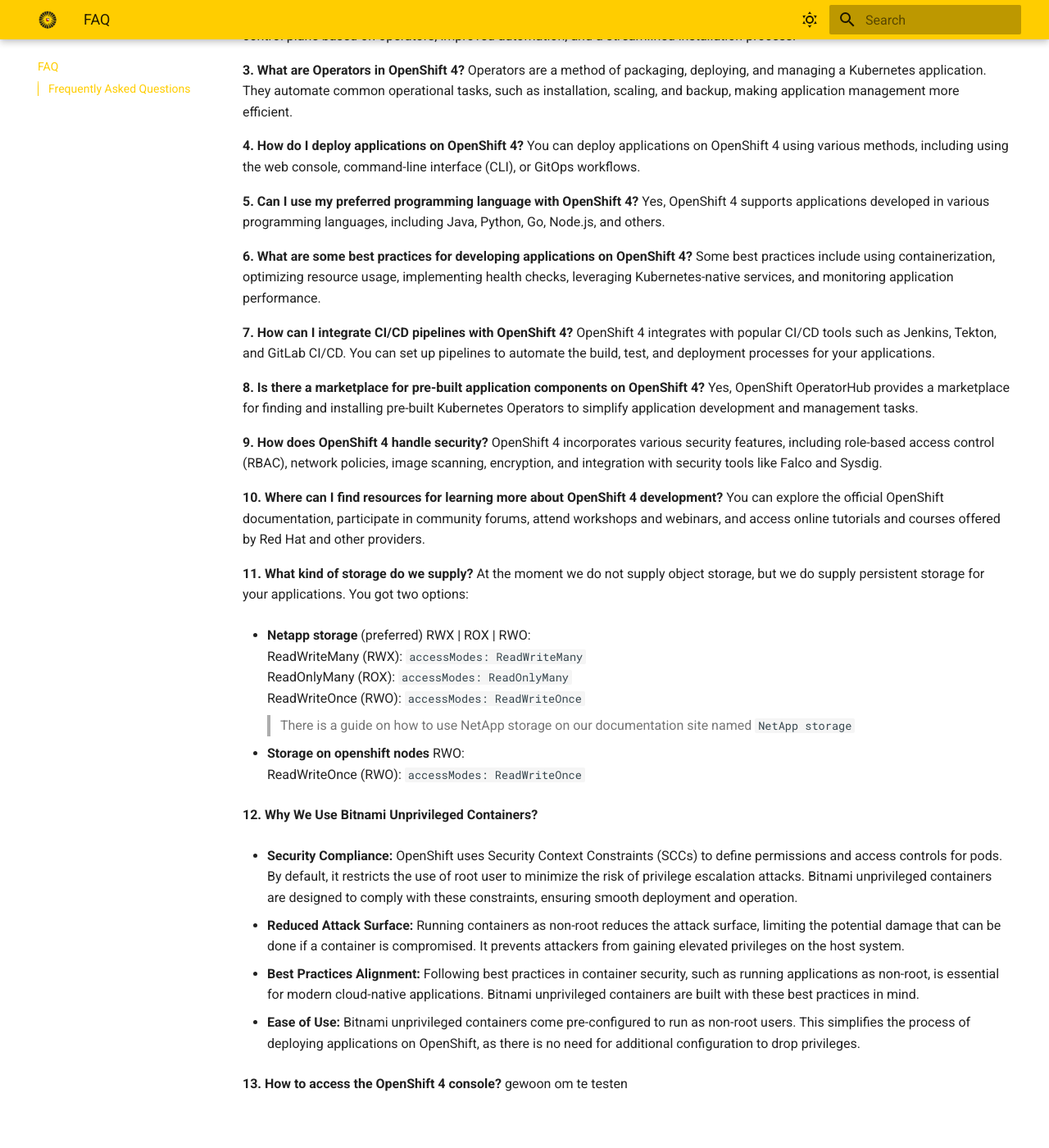
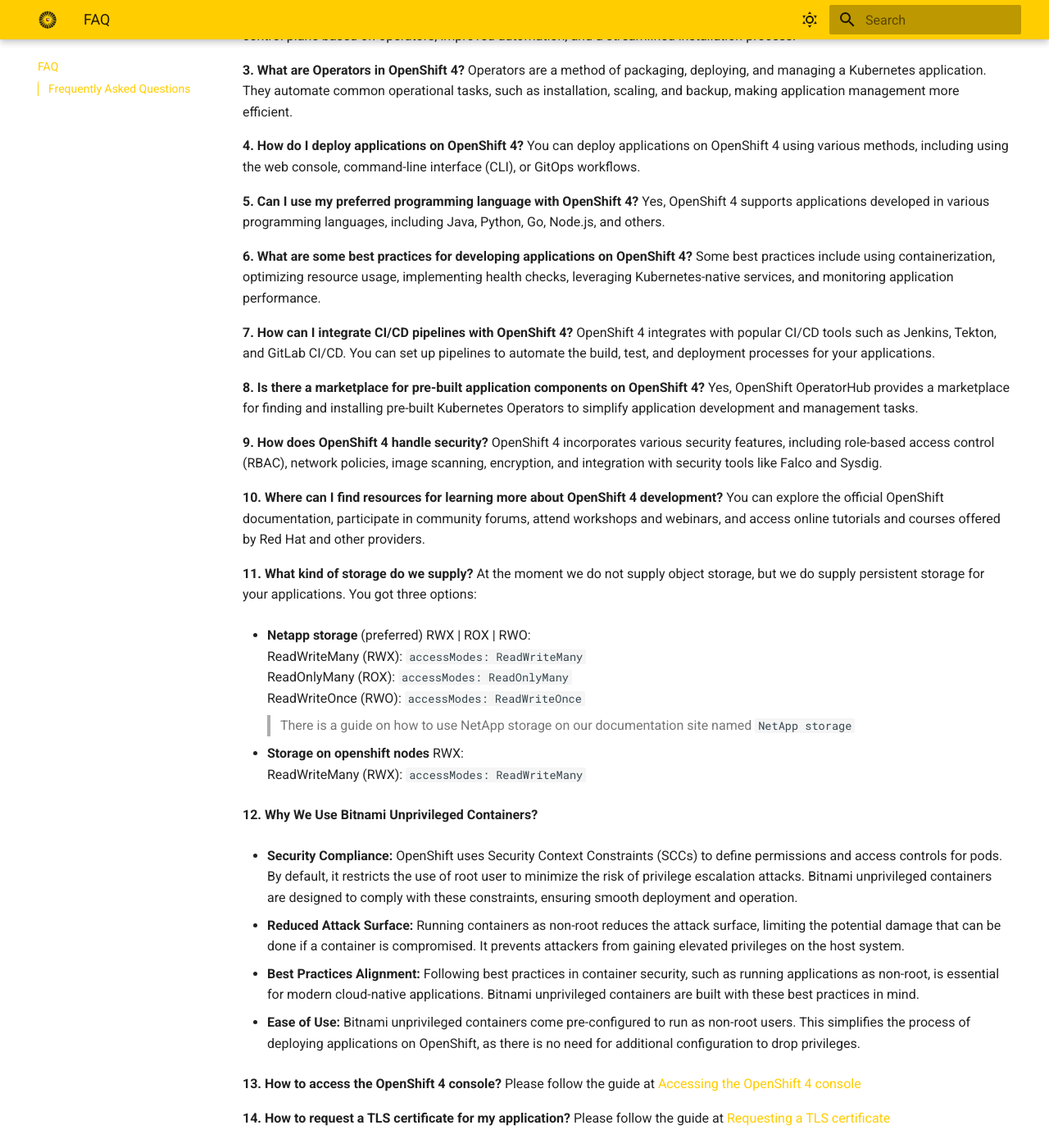
Before and after one commit to UtrechtUniversity/containerplatform-docs, an MkDocs documentation site: the page built from docs/faq.md, in a window 1280 px wide and 1400 px high, scrolled down 406 px. Shown: the whole window at 82% size. Built offline with MkDocs 1.6.1 and Material for MkDocs 9.7.7, drawn with Linux system fonts in a browser that asks for light colours; before the commit the page ends 1765 px from its top, so only the background shows below that.

Commit message:
Add all info around certificates (CA) (#53)

```diff
--- a/docs/faq.md
+++ b/docs/faq.md
@@ -35,7 +35,7 @@
 
 **11. What kind of storage do we supply?**
 At the moment we do not supply object storage, but we do supply persistent storage for your applications.
-You got two options:
+You got three options:
 
 - **Netapp storage** (preferred) RWX | ROX | RWO:
    ReadWriteMany (RWX): `accessModes:    ReadWriteMany`
@@ -43,8 +43,8 @@
    ReadWriteOnce (RWO): `accessModes:    ReadWriteOnce`
    > There is a guide on how to use NetApp storage on our documentation site named `NetApp storage`
 
-- **Storage on openshift nodes** RWO:
-  ReadWriteOnce (RWO): `accessModes:    ReadWriteOnce`
+- **Storage on openshift nodes** RWX:
+  ReadWriteMany (RWX): `accessModes:    ReadWriteMany`
 
 **12. Why We Use Bitnami Unprivileged Containers?**
 
@@ -61,4 +61,7 @@
    Bitnami unprivileged containers come pre-configured to run as non-root users. This simplifies the process of deploying applications on OpenShift, as there is no need for additional configuration to drop privileges.
 
 **13. How to access the OpenShift 4 console?**
-gewoon om te testen
+   Please follow the guide at [Accessing the OpenShift 4 console](../content/basics/login.md)
+
+**14. How to request a TLS certificate for my application?**
+   Please follow the guide at [Requesting a TLS certificate](../content/guides/request-tls-cert.md)
--- a/mkdocs.yml
+++ b/mkdocs.yml
@@ -64,6 +64,7 @@
     - Create a project: content/guides/create-project.md
     - Deploy sample application: content/guides/deploy-a-sample-app.md
     - Deploy wordpress application: content/guides/wordpress-example-app.md
+    - Request a managed TLS certificate for your application: content/guides/request-tls-certificate.md
     - NetApp storage: content/guides/netapp-storage.md
     - Deploy Apache rootless: content/guides/apache-nonroot.md
     - Deploy with ServiceAccount: content/guides/deploy-using-a-serviceaccount.md
```
Also changed, not shown: docs/content/guides/deploy-a-sample-app.md (+4 -1 lines), docs/content/guides/request-tls-cert.md (added, +37 -0 lines), docs/content/samples/samples.md (+1 -0 lines), docs/roadmap.md (+0 -9 lines).
